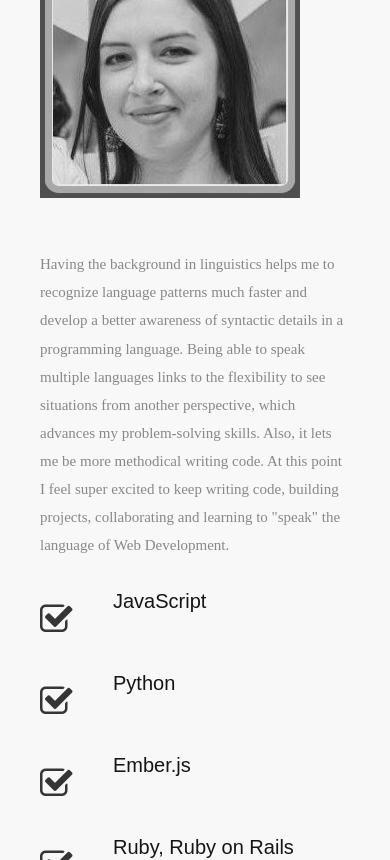
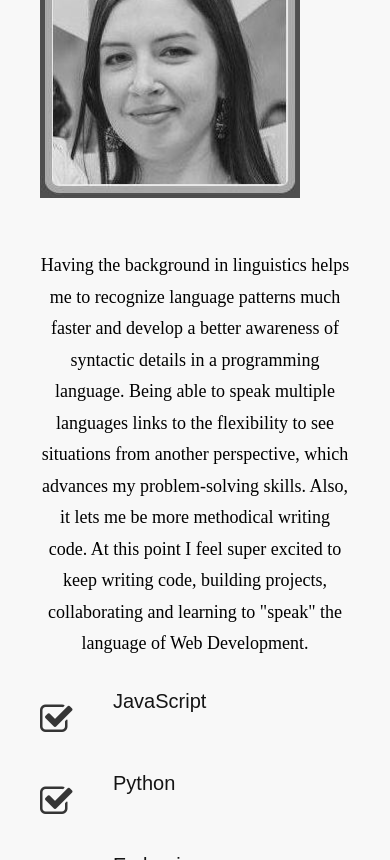
Before and after one commit to Irynavbet/new-template-master, a website: page index.html in a window 390 px wide. Shown: the part 760-1620 px from the top of the page. Drawn offline with Linux system fonts and the light colour scheme; files that its build step writes are made by us from their sources; a web font is replaced by a local one.

```diff
--- a/index.html
+++ b/index.html
@@ -94,7 +94,7 @@
             <img class="photoiryna" src="images1/iryna.jpg" alt="Iryna Betancourt photo">
             </div>
                 <p></p><br>
-            <p class="sec-para">Having the background in linguistics helps me to recognize language patterns much faster and develop a better awareness of syntactic details in a programming language. Being able to speak multiple languages links to the flexibility to see situations from another perspective, which advances my problem-solving skills. Also, it lets me be more methodical writing code.
+            <p class="sec-para" style="font-size: 18px; color: black; line-height: 175%; text-align: center;">Having the background in linguistics helps me to recognize language patterns much faster and develop a better awareness of syntactic details in a programming language. Being able to speak multiple languages links to the flexibility to see situations from another perspective, which advances my problem-solving skills. Also, it lets me be more methodical writing code.
             At this point I feel super excited to keep writing code, building projects, collaborating and learning to "speak" the language of Web Development.</p>
           </div>
         </div>
```
Also changed, not shown: index1.html (+1 -1 lines).
